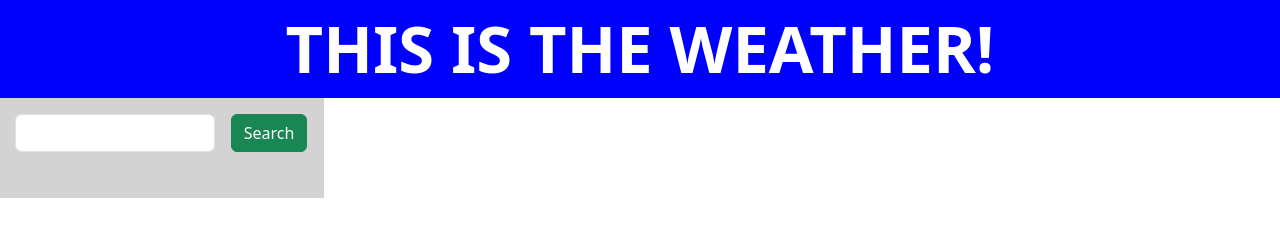
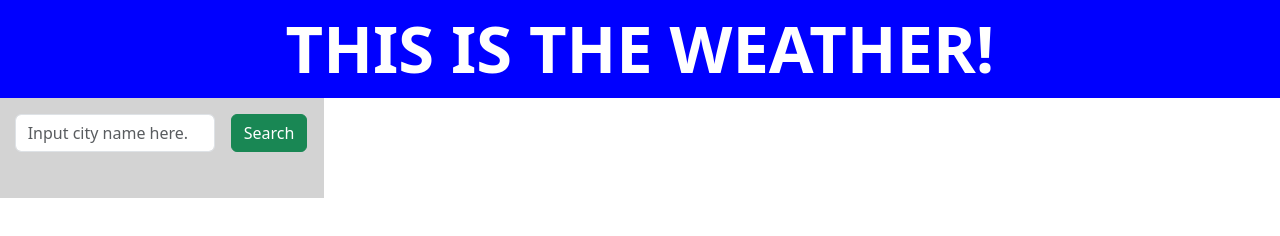
Before and after one commit to Will-rd/weather-app, a plain HTML site: page index.html in a window 1280 px wide. Drawn offline with nearby package versions, Linux system fonts and the light colour scheme.

Commit message:
added a placeholder for the input box.

```diff
--- a/index.html
+++ b/index.html
@@ -11,7 +11,7 @@
     <header>THIS IS THE WEATHER!</header>
     <main class="row">
         <aside class="grid gap-2 column-gap-3 col-md-3">
-            <input id="input-box" type="text" class="form-control mt-3">
+            <input id="input-box" type="text" class="form-control mt-3" placeholder="Input city name here." >
             <button id="search-btn" type="button" class="btn btn-success mt-3">Search</button>
         </aside>
         <div id="render-box" class="row col-md-9">
```
